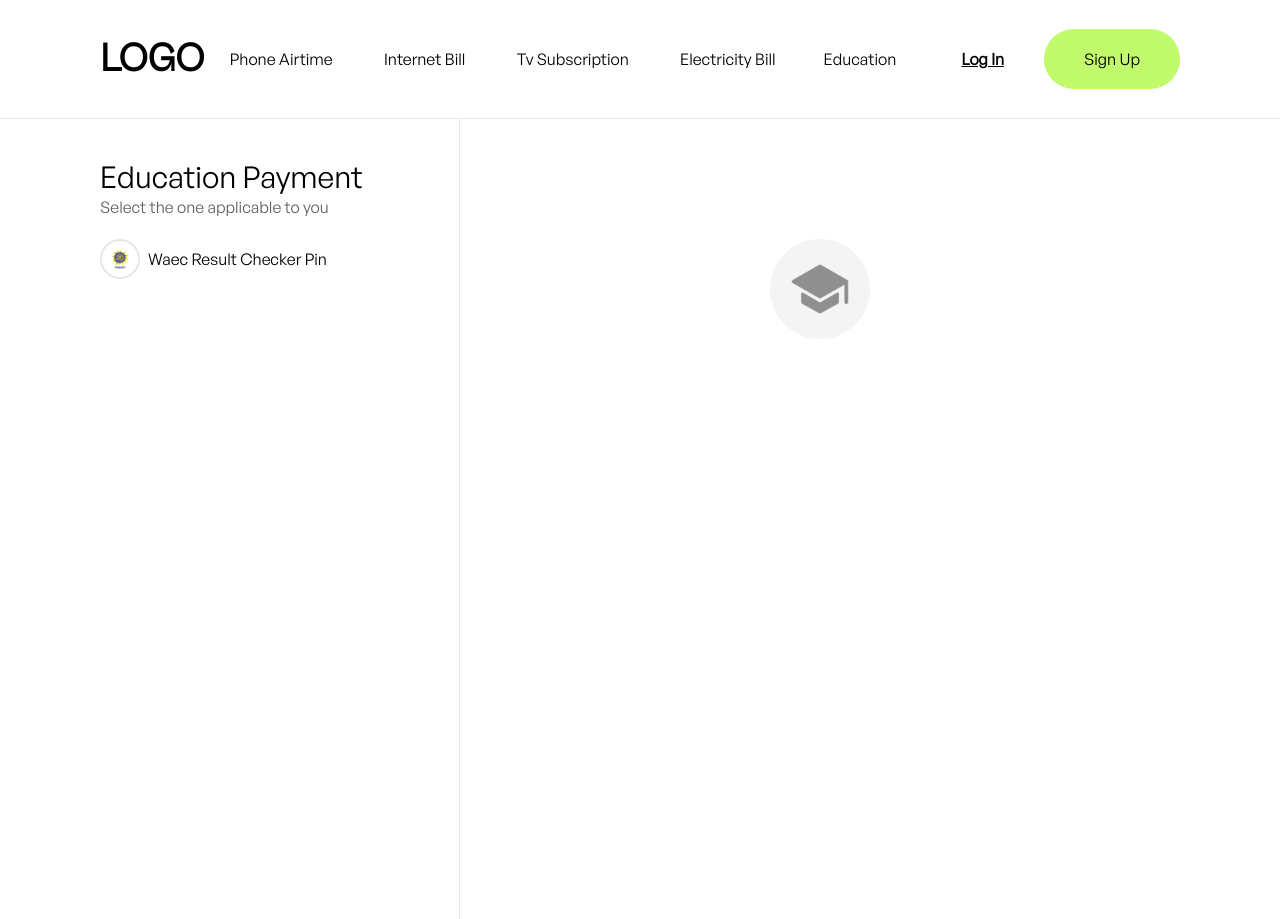
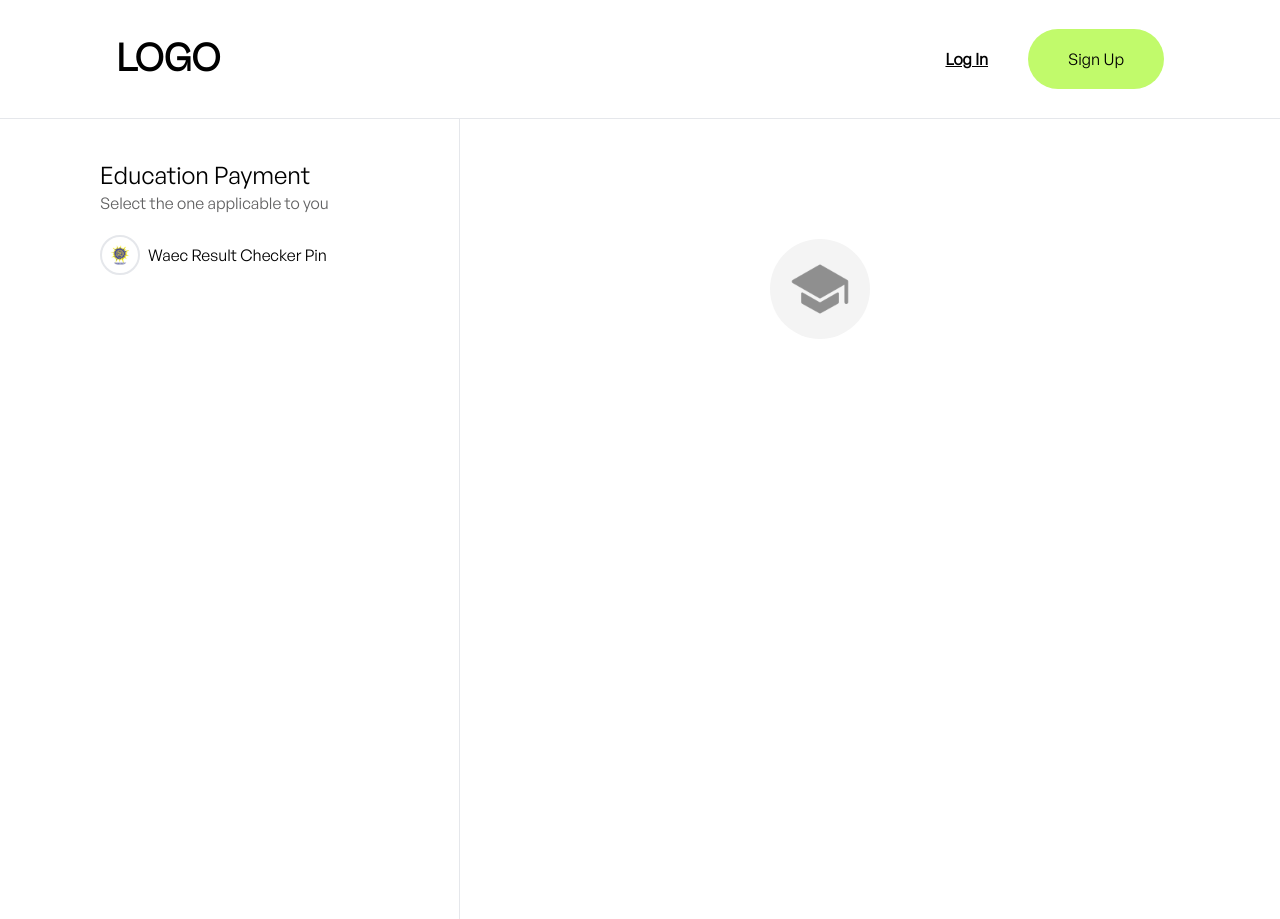
Before and after one commit to volumide/owletfe, a React (Vite) app: page /owlet/education in a window 1280 px wide. Built offline with nearby package versions, Linux system fonts and the light colour scheme.

Commit message:
work on resposiveness

```diff
--- a/src/pages/auth/common/common.jsx
+++ b/src/pages/auth/common/common.jsx
@@ -4,9 +4,9 @@ import background from "../../../assets/backgrounds/auth.png"
 import background2 from "../../../assets/backgrounds/auth2.png"
 const Auth = ({ children, header, caption, bg = false }) => {
   return (
-    <div className="flex h-screen">
-      <div className=" w-2/4 h-full">
-        <div className="w-2/4 mx-auto">
+    <div className=" p-[16px] md:flex h-screen">
+      <div className=" md:w-2/4 h-full">
+        <div className="md:w-2/4 mx-auto">
           <h2 className="mt-[46px]">
             <Link to="/">LOGO</Link>
           </h2>
@@ -17,7 +17,7 @@ const Auth = ({ children, header, caption, bg = false }) => {
           </div>
         </div>
       </div>
-      <div className=" w-2/4 h-full ">
+      <div className="hidden md:block md:w-2/4 h-full ">
         <img src={bg ? background2 : background} className="w-full h-full object-cover" />
       </div>
     </div>
--- a/src/pages/container.jsx
+++ b/src/pages/container.jsx
@@ -3,19 +3,19 @@ import { placeholder } from "../utls/links"
 
 const Container = () => {
   return (
-    <div className="">
-      <div className="border-b">
-        <div className=" container px-[100px] py-[35px] mx-auto flex items-center justify-between">
+    <>
+      <div className="border-b overflow-hidden  px-[16px]">
+        <div className=" md:container lg:px-[100px] py-[35px] mx-auto flex items-center justify-between">
           <h2>
             <Link to="/">LOGO</Link>
           </h2>
-          <div className="links ">
+          {/* <div className="links ">
             {placeholder.map((link, index) => (
               <Link to={`/owlet/${link.link}`} className="px-5 mx-1 " key={index + link.link}>
                 {link.caption}
               </Link>
             ))}
-          </div>
+          </div> */}
           <div className="auth">
             <Link to="/sign-in" className="px-10  font-black underline">
               Log In
@@ -27,7 +27,7 @@ const Container = () => {
         </div>
       </div>
       <Outlet />
-    </div>
+    </>
   )
 }
 export default Container
--- a/src/pages/home.jsx
+++ b/src/pages/home.jsx
@@ -2,12 +2,12 @@ import { Link } from "react-router-dom"
 import { placeholder } from "../utls/links"
 const Home = () => {
   return (
-    <div className="container mx-auto w-screen px-[100px] py-[54px]">
+    <div className=" md:container md:mx-auto w-screen p-[16px] md:px-[100px] md:py-[54px]">
       <div>
-        <h1>Welcome to abc payments</h1>
+        <h1 className="">Welcome to abc payments</h1>
         <p className="text-ddgray">Select one of the services we provide below to proceed</p>
       </div>
-      <div className="grid grid-cols-3  w-full gap-6 my-[56px]">
+      <div className="grid grid-cols-2 md:grid-cols-3  w-full gap-6 my-[56px]">
         {placeholder.map((i, index) => (
           <Link className={` p-3 h-[292px] rounded-[32px] flex flex-col items-center justify-center ${i.bg}`} key={index} to={`/owlet/${i.link}`}>
             <div className="h-[70px] ">
--- a/src/pages/placeholder.jsx
+++ b/src/pages/placeholder.jsx
@@ -8,13 +8,19 @@ import { description, placeholder } from "../utls/links"
 import forms from "../utls/form"
 import logos from "../utls/logo"
 const Placeholder = () => {
+  const navigate = useNavigate()
   const { name, type } = useParams()
   const [proceed, setProceed] = useState(false)
   const [currentLogo, setCurrentLogo] = useState("")
-
+  const [mobileView, setMobileView] = useState(false)
+  const screenSize = window.innerWidth
   const emptyIcon = placeholder.findIndex((i) => i.link === name)
   const next = () => {
     setProceed(!proceed)
+  }
+
+  const mobile = () => {
+    if (screenSize <= 640) setMobileView(true)
   }
 
   useEffect(() => {
@@ -22,19 +28,34 @@ const Placeholder = () => {
   }, [type])
 
   return (
-    <div className="h-screen  flex container mx-auto px-[100px]">
-      <div className="w-2/6 shrink-0  border-r h-full py-10">
-        <p className="flex items-center gap-2 text-3xl">
+    <div className="h-screen md:flex md:container mx-auto px-[16px] md:px-[100px]">
+      {screenSize <= 640 && (
+        <button className="h-[50px] w-[50px] bg-input  text-center rounded-full flex justify-center items-center mt-5" onClick={() => navigate(-1)}>
+          <i className="fa-solid fa-arrow-left-long my-5 font-bold  cursor-pointer" role="button" />
+        </button>
+      )}
+
+      {!mobileView && !type && (
+        <div className="md:w-2/6 shrink-0  md:border-r h-full py-10">
+          <p className="flex items-center gap-4 ">
             {proceed && (
               <>
-              <i className="fa-solid fa-arrow-left-long my-5 font-bold text-xl cursor-pointer" role="button" onClick={next} />
+                <i className="fa-solid fa-arrow-left-long my-5 font-bold  cursor-pointer" role="button" onClick={next} />
               </>
             )}
-          {description[name].title}
+            <span className="text-2xl">{description[name].title}</span>
           </p>
           <p className="text-ddgray">{description[name].caption}</p>
           {links[name].map((link) => (
-          <Link to={`/owlet/${name}/${link.title}`} key={link.name} className="my-5 flex items-center gap-2" onClick={() => setCurrentLogo(logos[link.cat][link.logo])}>
+            <Link
+              to={`/owlet/${name}/${link.title}`}
+              key={link.name}
+              className="my-5 flex items-center gap-2"
+              onClick={() => {
+                mobile()
+                setCurrentLogo(logos[link.cat][link.logo])
+              }}
+            >
               <div className="w-[40px] h-[40px] border-2 p-2 rounded-full overflow-hidden  ">
                 <img src={logos[link.cat][link.logo]} alt="" className="w-full h-full object-contain" />
               </div>
@@ -42,7 +63,9 @@ const Placeholder = () => {
             </Link>
           ))}
         </div>
-      <div className="w-4/6 grow-0 py-10 px-[127px]">
+      )}
+
+      <div className="md:w-4/6 grow-0 py-10 px-[16px] md:px-[127px]">
         {type ? (
           <>
             <div className="w-[70px] h-[70px] border-2 mb-[16px] p-3 rounded-full overflow-hidden  ">
--- a/src/pages/transaction.jsx
+++ b/src/pages/transaction.jsx
@@ -2,9 +2,9 @@ import Button from "../components/button"
 import logo from "../utls/logo"
 const Transaction = () => {
   return (
-    <div>
-      <div className="w-[500px]  border-2 rounded-[24px] mx-auto py-[48px] px-[59px] mt-[40px]">
-        <p className="text-center text-[32px]">Transaction Details</p>
+    <div className="px-[16px]">
+      <div className="md:w-[500px]  border-2 rounded-[24px] mx-auto py-[48px] px-[59px] mt-[40px]">
+        <p className="text-center text-[24px] md:text-[32px]">Transaction Details</p>
 
         <div className="w-[70px] h-[70px] p-2 mx-auto  border-2 my-[44px] rounded-full">
           <img src={logo.tv.startime} alt="" className="w-full h-full object-contain" />
@@ -23,8 +23,8 @@ const Transaction = () => {
           ))}
         </div>
 
-        <div className="flex gap-11 mt-[48px]">
-          <Button bg="transaparent" otherClass="border  ">
+        <div className="md:flex gap-11 mt-[48px]">
+          <Button bg="transaparent" otherClass="border mb-[16px] md:mb-0">
             Report Transaction
           </Button>
           <Button>Download Receipt</Button>
```
Lines whose indentation alone changed are shown as unchanged.
